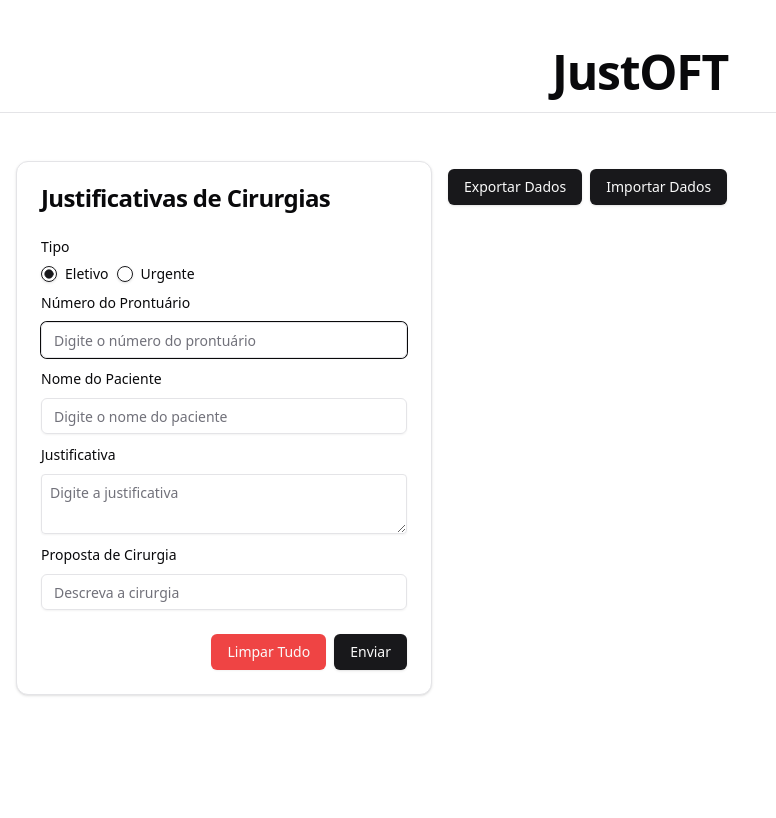
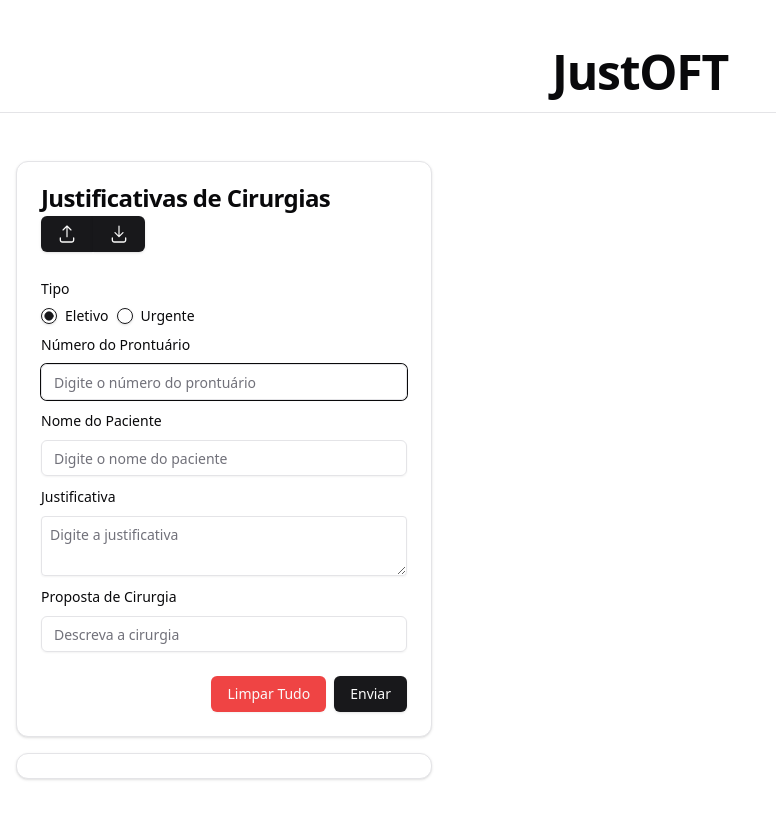
Before and after one commit to leonunesbs/justificativas, a Next.js app: page / in a window 1280 px wide. Shown: the top 818 px of the page, without its empty margins (0-776 px from the left). Built offline with nearby package versions, Linux system fonts and the light colour scheme.

Commit message:
feat(add): inport export buttons

```diff
--- a/src/app/page.tsx
+++ b/src/app/page.tsx
@@ -2,6 +2,7 @@
 
 import { UUID } from 'crypto';
 import { zodResolver } from '@hookform/resolvers/zod';
+import { DownloadIcon, UploadIcon } from '@radix-ui/react-icons';
 import { AlertTriangle } from 'lucide-react';
 import { useRouter } from 'next/navigation';
 import { useEffect, useState } from 'react';
@@ -199,10 +200,24 @@ export default function Home() {
       <h1 className="mt-12 scroll-m-20 text-4xl font-extrabold tracking-tight lg:text-5xl text-center">JustOFT</h1>
       <Separator className="mt-4" />
       <div className="py-12 px-4 grid grid-cols-1 sm:grid-cols-3 space-y-4 sm:space-y-0 space-x-0 sm:space-x-4 max-w-screen-xl mx-auto">
-        <div className="">
+        <div className=" space-y-4">
           <Card className="">
             <CardHeader>
               <CardTitle>Justificativas de Cirurgias</CardTitle>
+              <div className="flex flex-row ">
+                <div>
+                  <label
+                    htmlFor="importFile"
+                    className="bg-primary text-primary-foreground shadow hover:bg-primary/90 inline-flex items-center justify-center whitespace-nowrap rounded-md rounded-r-none text-sm font-medium transition-colors focus-visible:outline-none focus-visible:ring-1 focus-visible:ring-ring disabled:pointer-events-none disabled:opacity-50 h-9 px-4 py-2"
+                  >
+                    <UploadIcon className="size-5 " />
+                  </label>
+                  <Input type="file" id="importFile" accept=".json" onChange={handleImport} className="hidden" />
+                </div>
+                <Button onClick={handleExport} className="rounded-l-none">
+                  <DownloadIcon className="size-5" />
+                </Button>
+              </div>
             </CardHeader>
             <Form {...form}>
               <form onSubmit={form.handleSubmit(onSubmit)}>
@@ -310,6 +325,9 @@ export default function Home() {
               </form>
             </Form>
           </Card>
+          <Card>
+            <CardContent className="justify-center flex  items-center"></CardContent>
+          </Card>
         </div>
         <div className="space-y-2 col-span-2">
           {alertMessage && (
@@ -374,18 +392,6 @@ export default function Home() {
             ))}
           </div>
 
-          {/* Export and Import buttons */}
-          <div className="flex gap-2">
-            <Button onClick={handleExport}>Exportar Dados</Button>
-            <label
-              htmlFor="importFile"
-              className="bg-primary text-primary-foreground shadow hover:bg-primary/90 inline-flex items-center justify-center whitespace-nowrap rounded-md text-sm font-medium transition-colors focus-visible:outline-none focus-visible:ring-1 focus-visible:ring-ring disabled:pointer-events-none disabled:opacity-50 h-9 px-4 py-2"
-            >
-              Importar Dados
-            </label>
-            <Input type="file" id="importFile" accept=".json" onChange={handleImport} className="hidden" />
-          </div>
-
           {!(dataList.length === 0) && (
             <div className="flex flex-col items-center py-2 sm:flex-row space-y-2 sm:space-y-0">
               <div className="flex justify-center">
```
